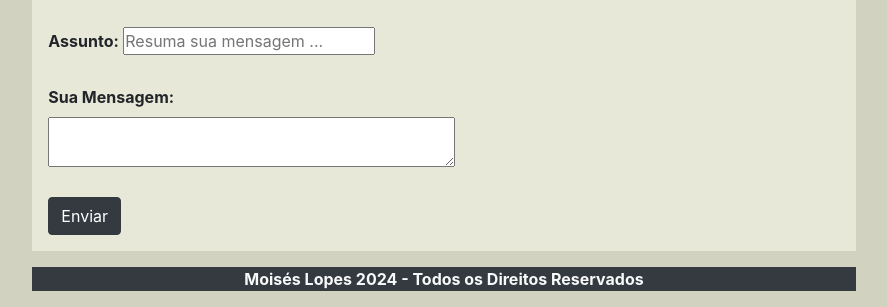
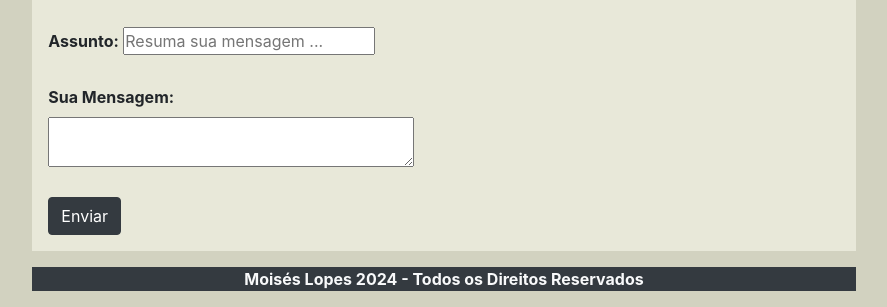
Before and after one commit to loopesm/AnnaBella, a plain HTML site: page contato.html in a window 1280 px wide. Shown: the part 530-837 px from the top of the page, without its empty margins (196-1083 px from the left). Drawn offline with nearby package versions, Linux system fonts and the light colour scheme.

Commit message:
textarea

```diff
--- a/contato.html
+++ b/contato.html
@@ -85,7 +85,7 @@
                 <input type="text" name="assunto" id="assunto" placeholder="Resuma sua mensagem ... "><br><br>
 
                 <label for="mensagem"><b>Sua Mensagem:</b></label><br>
-                <textarea name="mensagem" id="mensagem" cols="38" rows="2"></textarea><br><br>
+                <textarea name="mensagem" id="mensagem" cols="34" rows="2"></textarea><br><br>
 
                 <button class="btn btn-dark">Enviar</button>
 
```
